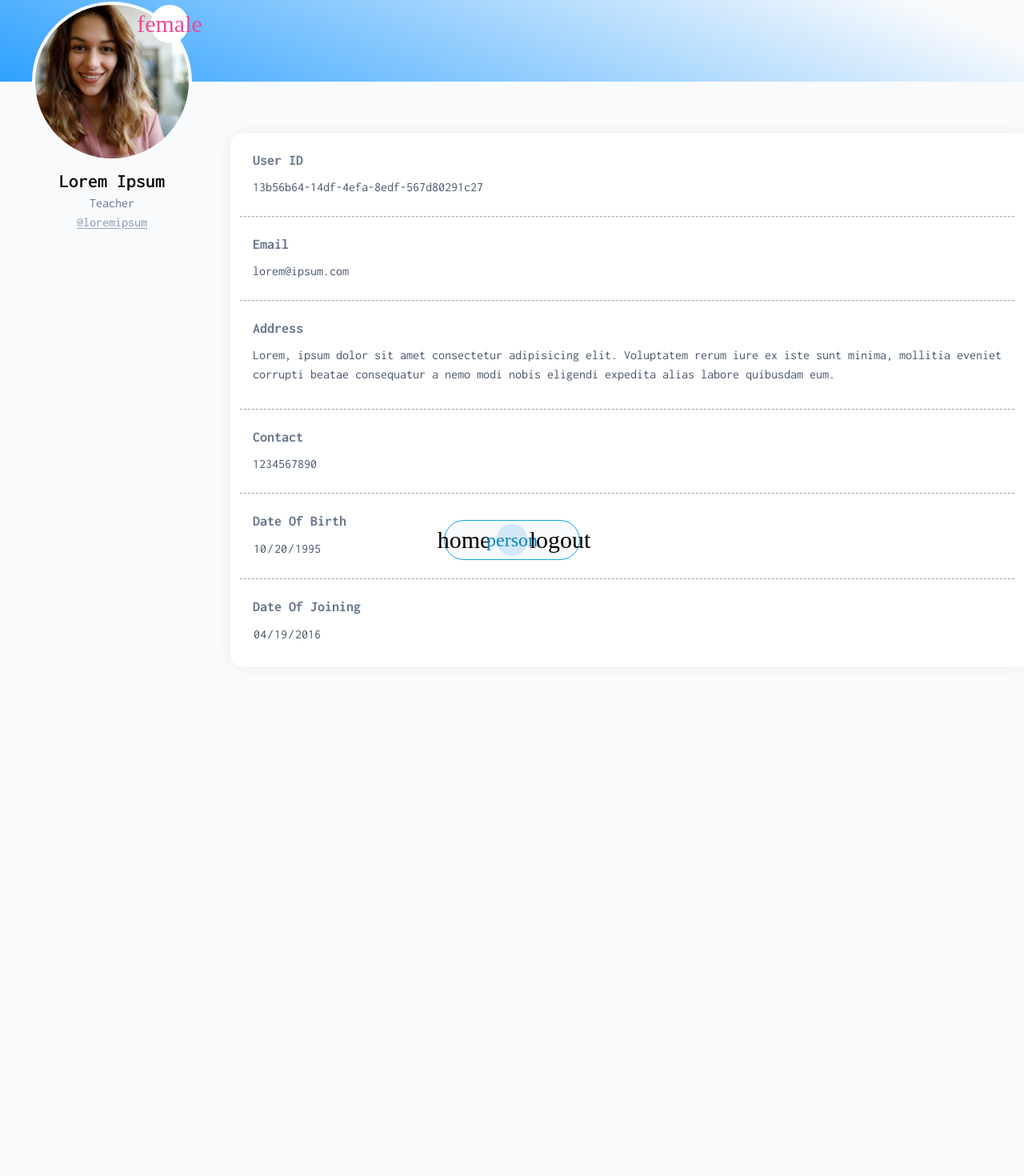
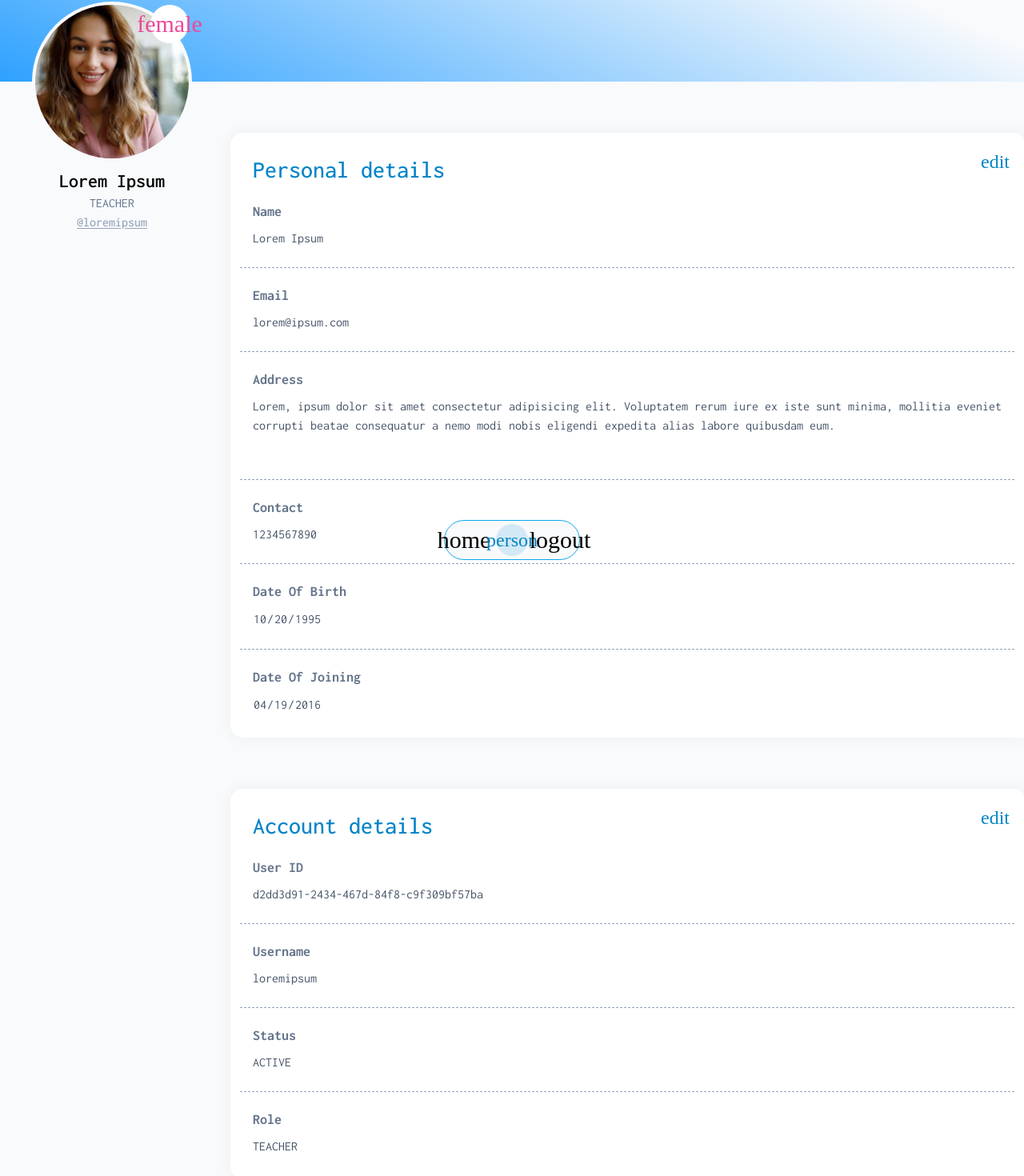
Before and after one commit to payalhake314/erp-frontend, an Angular app: page /profile in a window 1280 px wide. Shown: the part 68-1538 px from the top of the page at 80% size. Before the commit the page ends 922 px from the top, so only its background shows below. Built offline with nearby package versions, Linux system fonts and the light colour scheme; a web font is replaced by a local one.

Commit message:
add service and business logic for profile

```diff
--- a/src/app/app.config.ts
+++ b/src/app/app.config.ts
@@ -1,6 +1,5 @@
 import { ApplicationConfig } from '@angular/core';
 import { provideRouter } from '@angular/router';
-
 import { routes } from './app.routes';
 
 export const appConfig: ApplicationConfig = {
--- /dev/null
+++ b/src/app/services/profile.service.ts
@@ -0,0 +1,9 @@
+import { Injectable } from '@angular/core';
+
+@Injectable({
+  providedIn: 'root'
+})
+export class ProfileService {
+
+  constructor() { }
+}
--- a/src/app/views/profile/profile.component.css
+++ b/src/app/views/profile/profile.component.css
@@ -41,7 +41,7 @@
   content: "@";
 }
 .info {
-  @apply w-auto mt-[50%] px-3 py-5 md:ml-[18rem] md:mt-16 bg-white rounded-l-2xl mb-5;
+  @apply relative w-auto px-3 py-5 md:ml-[18rem] md:mt-16 bg-white rounded-t-xl md:rounded-l-2xl mb-5;
   box-shadow: 0px 0px 20px rgba(0, 0, 0, 0.05)
 }
 .field_wrapper {
@@ -63,5 +63,5 @@ textarea:disabled{
   resize: none;
 }
 .icon_btn{
-  @apply hover:bg-opacity-20 text-sky-600 absolute bg-sky-500 bg-opacity-15 border border-sky-500 rounded-full w-10 h-10;
+  @apply rounded-full text-sky-600 absolute w-10 h-10 hover:bg-sky-400 hover:bg-opacity-10;
 }
--- a/src/app/views/profile/profile.component.html
+++ b/src/app/views/profile/profile.component.html
@@ -6,44 +6,71 @@
         <span class="material-symbols-rounded">female</span>
       </div>
       <div class="user_info">
-        <h2 class="name">Lorem Ipsum</h2>
-        <h4 class="about">Teacher</h4>
-        <h4 class="username">loremipsum</h4>
+        <h2 class="name">{{ personalDetails.get("name")?.value }}</h2>
+        <h4 class="about capitalize">{{ accountDetails.get("role")?.value }}</h4>
+        <h4 class="username">{{ accountDetails.get("username")?.value }}</h4>
       </div>
     </div>
-    <button class="icon_btn top-2 right-4" (click)="isEditing = !isEditing">
+  </div>
+  <form [formGroup]="personalDetails" class="info mt-[50%]">
+    <button class="icon_btn top-4 right-4" (click)="toggleStatePersonal()">
       <span class="material-symbols-rounded text-2xl"> edit </span>
     </button>
-  </div>
-  <form class="info">
+    <h3 class="text-sky-600 font-medium text-3xl mb-3 px-4 py-2">Personal details</h3>
     <div class="field_wrapper">
-      <h4 class="field_name">User ID</h4>
-      <h5 class="field_value">{{ uuid }}</h5>
+      <label class="field_name" for="name">Name</label>
+      <input type="text" id="name" name="name" class="field_value" formControlName="name" />
     </div>
     <div class="field_wrapper">
       <label class="field_name" for="email">Email</label>
-      <input type="email" id="email" name="email" class="field_value" value="lorem@ipsum.com" [disabled]="!isEditing" />
+      <input type="email" id="email" name="email" class="field_value" formControlName="email" />
     </div>
     <div class="field_wrapper">
       <label class="field_name" for="address">Address</label>
-      <textarea class="field_value" name="address" id="address" [disabled]="!isEditing">
+      <textarea class="field_value" name="address" id="address" formControlName="address" rows="3">
 Lorem, ipsum dolor sit amet consectetur adipisicing elit. Voluptatem rerum iure ex iste sunt minima, mollitia eveniet corrupti beatae consequatur a nemo modi nobis eligendi expedita alias labore quibusdam eum.</textarea
       >
     </div>
     <div class="field_wrapper">
       <label class="field_name" for="contact">Contact</label>
-      <input class="field_value" type="tel" name="contact" id="contact" value="1234567890" [disabled]="!isEditing" />
+      <input class="field_value" type="tel" name="contact" id="contact" formControlName="contact" />
     </div>
     <div class="field_wrapper">
       <label class="field_name" for="dob">Date Of Birth</label>
-      <input class="field_value" type="date" name="dob" id="dob" value="1995-10-20" [disabled]="!isEditing" />
+      <input class="field_value" type="date" name="dob" id="dob" formControlName="dob" />
     </div>
     <div class="field_wrapper">
       <label class="field_name" for="doj">Date Of Joining</label>
-      <input class="field_value" readonly type="date" name="doj" id="doj" value="2016-04-19" [disabled]="!isEditing" />
+      <input class="field_value" readonly type="date" name="doj" formControlName="doj" id="doj" />
     </div>
-    @if (isEditing) {
-      <button type="button" class="text-sky-500 bg-sky-500 bg-opacity-10 hover:bg-opacity-20 px-4 py-2 rounded-lg">Save</button>
+    @if (!personalDetails.get('name')?.disabled) {
+    <button type="button" class="text-sky-500 bg-sky-500 bg-opacity-10 hover:bg-opacity-20 px-4 py-2 rounded-lg">Save</button>
+    }
+  </form>
+  <form [formGroup]="accountDetails" class="info mt-7">
+    <button class="icon_btn top-4 right-4" (click)="toggleStateAccount()">
+      <span class="material-symbols-rounded text-2xl"> edit </span>
+    </button>
+    <h3 class="text-sky-600 font-medium text-3xl mb-3 px-4 py-2">Account details</h3>
+    <div class="field_wrapper">
+      <label class="field_name" for="userid">User ID</label>
+      <input class="field_value" formControlName="userid" name="userid" id="userid" readonly />
+    </div>
+    <div class="field_wrapper">
+      <label class="field_name" for="username">Username</label>
+      <input type="text" id="username" name="username" class="field_value" formControlName="username" />
+    </div>
+    <div class="field_wrapper">
+      <label class="field_name" for="status">Status</label>
+      <input type="text" id="status" name="status" class="field_value" formControlName="status" />
+    </div>
+    <div class="field_wrapper">
+      <label class="field_name" for="role">Role</label>
+      <input type="text" id="role" name="role" class="field_value" formControlName="role" />
+    </div>
+
+    @if (!accountDetails.get('username')?.disabled) {
+    <button type="button" class="text-sky-500 bg-sky-500 bg-opacity-10 hover:bg-opacity-20 px-4 py-2 rounded-lg">Save</button>
     }
   </form>
 </div>
--- a/src/app/views/profile/profile.component.ts
+++ b/src/app/views/profile/profile.component.ts
@@ -1,14 +1,84 @@
 import { Component } from '@angular/core';
 import { CommonModule } from '@angular/common';
+import {
+  FormControl,
+  FormGroup,
+  ReactiveFormsModule,
+  Validators,
+} from '@angular/forms';
 
 @Component({
   selector: 'app-profile',
   standalone: true,
-  imports: [CommonModule],
+  imports: [CommonModule, ReactiveFormsModule],
   templateUrl: './profile.component.html',
-  styleUrl: './profile.component.css'
+  styleUrl: './profile.component.css',
 })
 export class ProfileComponent {
-  uuid: string = crypto.randomUUID();
-  isEditing: boolean = false;
+  personalDetails = new FormGroup({
+    name: new FormControl({ value: 'Lorem Ipsum', disabled: true }, [
+      Validators.required,
+      Validators.pattern(/[a-zA-Z]{2,}\s[a-zA-Z]{2,}/),
+    ]),
+    email: new FormControl({ value: 'lorem@ipsum.com', disabled: true }, [
+      Validators.required,
+      Validators.email,
+      Validators.pattern(
+        /^[a-zA-Z0-9. _%+-]+@[a-zA-Z0-9. -]+\\. [a-zA-Z]{2,}$/
+      ),
+    ]),
+    address: new FormControl(
+      {
+        value:
+          'Lorem, ipsum dolor sit amet consectetur adipisicing elit. Voluptatem rerum iure ex iste sunt minima, mollitia eveniet corrupti beatae consequatur a nemo modi nobis eligendi expedita alias labore quibusdam eum.',
+        disabled: true,
+      },
+      [Validators.required, Validators.pattern(/^[\w\s ,.]+$/)]
+    ),
+    contact: new FormControl({ value: '1234567890', disabled: true }, [
+      Validators.required,
+      Validators.pattern(/^\d{10}$/),
+    ]),
+    dob: new FormControl({ value: '1995-10-20', disabled: true }, [
+      Validators.required,
+    ]),
+    doj: new FormControl({ value: '2016-04-19', disabled: true }, [
+      Validators.required,
+    ]),
+  });
+  accountDetails = new FormGroup({
+    userid: new FormControl(
+      { value: 'd2dd3d91-2434-467d-84f8-c9f309bf57ba', disabled: true },
+      [Validators.required, Validators.pattern(/^[a-zA-Z0-9-]+$/)]
+    ),
+    username: new FormControl({ value: 'loremipsum', disabled: true }, [
+      Validators.required,
+      Validators.pattern(/^(?=[a-zA-Z0-9._]{8,20}$)(?!.*[_.]{2})[^_.].*[^_.]$/),
+    ]),
+    status: new FormControl({ value: 'ACTIVE', disabled: true }),
+    role: new FormControl({ value: 'TEACHER', disabled: true }),
+  });
+  toggleStatePersonal() {
+    Object.keys(this.personalDetails.controls)
+      .filter((ky) => ky !== 'doj')
+      .forEach((ky) => {
+        const ctrl = this.personalDetails.get(ky);
+        if (ctrl !== null) {
+          ctrl.disabled ? ctrl.enable() : ctrl.disable();
+        }
+      });
+  }
+  toggleStateAccount() {
+    const filtGrp: string[] = ['userid', 'status'];
+    Object.keys(this.accountDetails.controls)
+      .filter((ky) => !filtGrp.includes(ky))
+      .forEach((ky) => {
+        const ctrl = this.accountDetails.get(ky);
+        if (ctrl !== null) {
+          ctrl.disabled ? ctrl.enable() : ctrl.disable();
+        }
+      });
+  }
 }
+
+// password pattern         /^(?=.*[a-z])(?=.*[A-Z])(?=.*\d)(?=.*[@$!%*?&])[A-Za-z\d@$!%*?&]{8,10}$/
```
